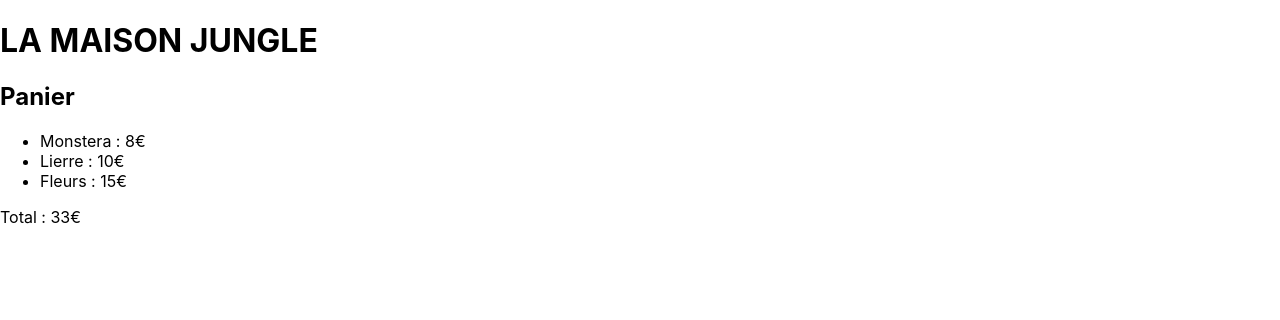
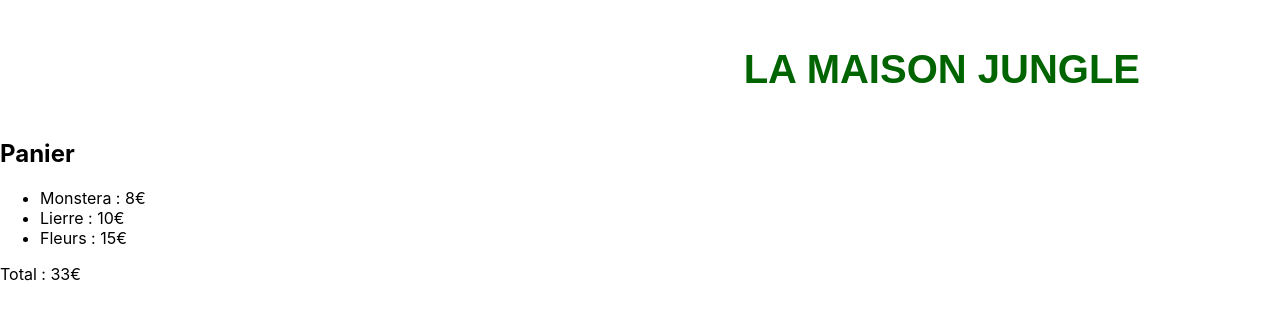
Before and after one commit to JonathanG-coder/La-maison-jungle, a React (Create React App) app: page / in a window 1280 px wide. Shown: the top 320 px of the page. Built offline with nearby package versions, Linux system fonts and the light colour scheme.

Commit message:
Add style CSS for Banner

```diff
--- a/src/components/Banner/Banner.css
+++ b/src/components/Banner/Banner.css
@@ -0,0 +1,8 @@
+h1 {
+    color: #006400;
+    text-align: right;
+    margin-right: 3em;
+    padding: 20px;
+    font-family: Arial, sans-serif;
+    font-size: 2.5em;
+}
--- a/src/components/Banner/Banner.js
+++ b/src/components/Banner/Banner.js
@@ -1,3 +1,5 @@
+import './Banner.css';
+
 function Banner() {
     const title = "La maison jungle";
     return <h1>{title.toUpperCase()}</h1>;
```
